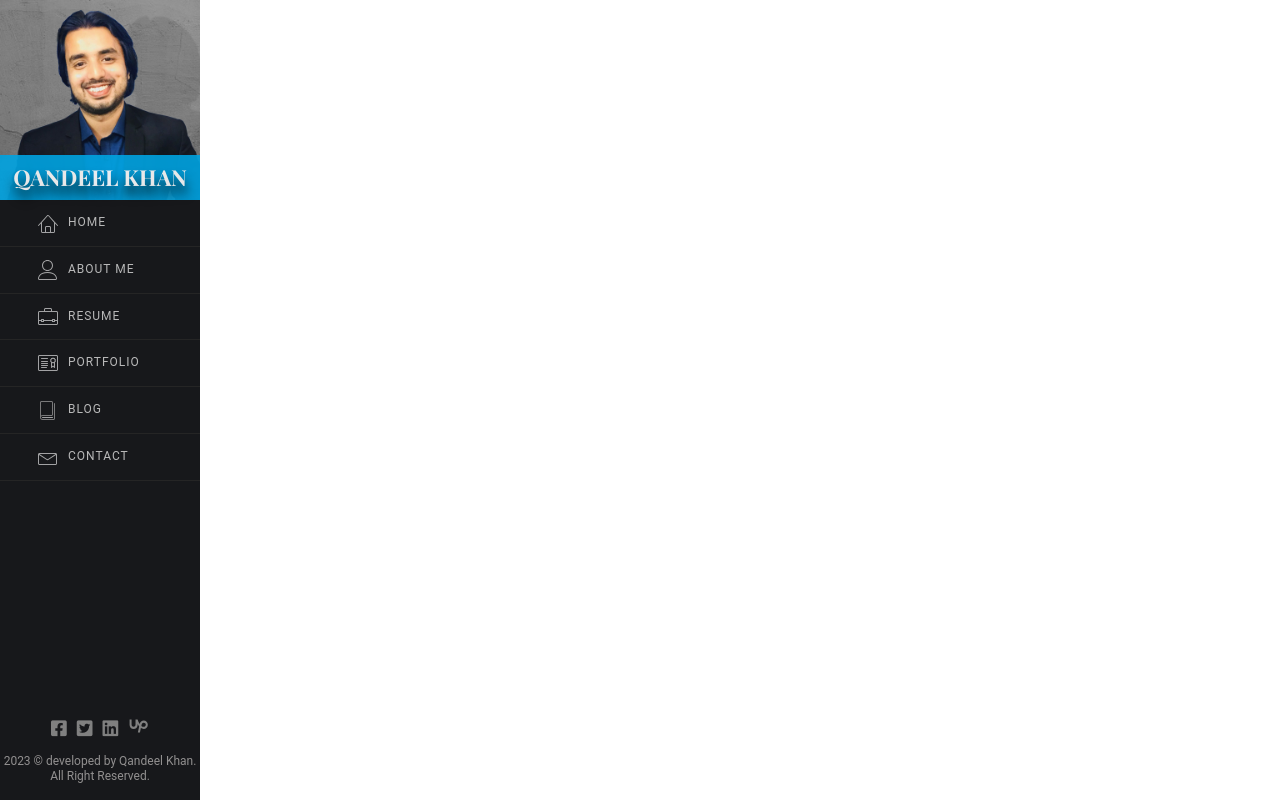
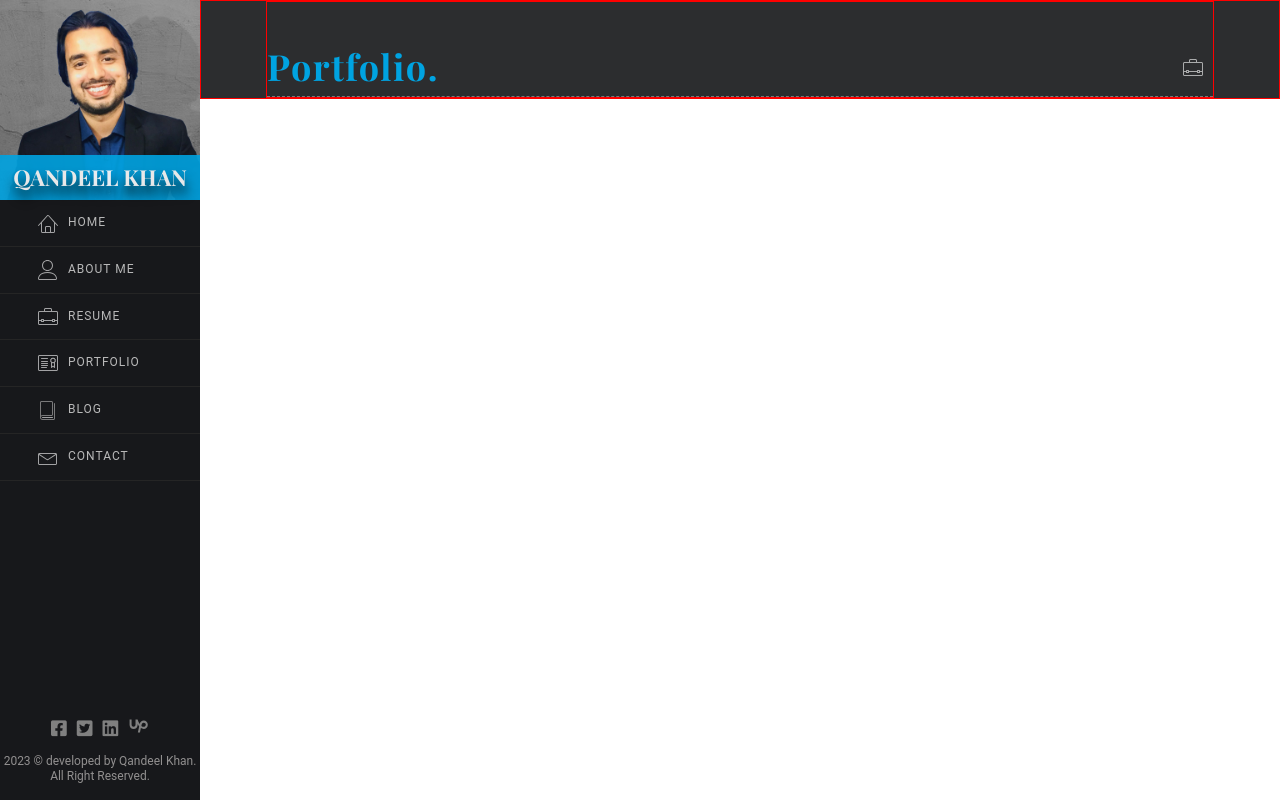
Before and after one commit to QandeelKhan/portfolio-client, a React (Create React App) app: page /portfolio in a window 1280 px wide. Built offline with nearby package versions, Linux system fonts and the light colour scheme.

Commit message:
auto commit by py script

```diff
--- a/src/App.tsx
+++ b/src/App.tsx
@@ -5,6 +5,7 @@ import About from "./pages/About";
 import { BrowserRouter as Router, Route, Routes } from "react-router-dom";
 import Resume from "./pages/Resume";
 import Contact from "./pages/Contact";
+import Portfolio from "./pages/Portfolio";
 
 function App() {
     return (
@@ -16,6 +17,7 @@ function App() {
                 <Route path="/about" element={<About />} />
                 <Route path="/resume" element={<Resume />} />
                 <Route path="/contact" element={<Contact />} />
+                <Route path="/portfolio" element={<Portfolio />} />
             </Routes>
         </Router>
     );
--- /dev/null
+++ b/src/components/PortfolioProject.tsx
@@ -0,0 +1,7 @@
+import React from "react";
+
+const PortfolioProject = () => {
+    return <div className="projects-area"></div>;
+};
+
+export default PortfolioProject;
--- /dev/null
+++ b/src/pages/Portfolio.tsx
@@ -0,0 +1,22 @@
+import React from "react";
+import BriefcaseIcon from "../components/icons/BriefcaseIcon";
+// import LicenseIcon from "../components/icons/LicenseIcon";
+import PortfolioProject from "../components/PortfolioProject";
+
+const Portfolio = () => {
+    return (
+        <section id="resume-section">
+            <div className="about-container">
+                <div className="main-about-area">
+                    <div className="about-head-logo-area">
+                        <h1 className="aboutme-heading">Portfolio.</h1>
+                        <BriefcaseIcon />
+                    </div>
+                    <PortfolioProject />
+                </div>
+            </div>
+        </section>
+    );
+};
+
+export default Portfolio;
```
